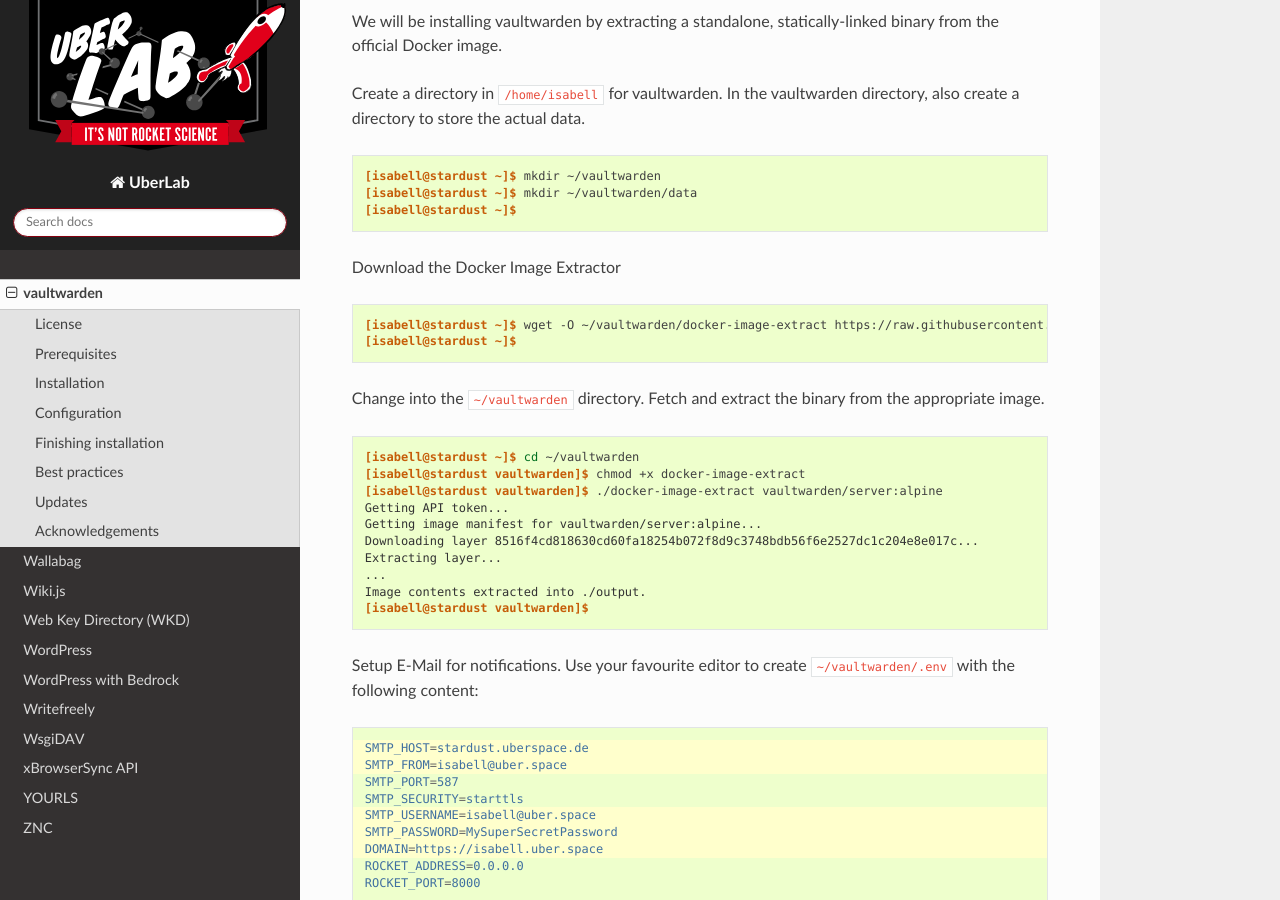
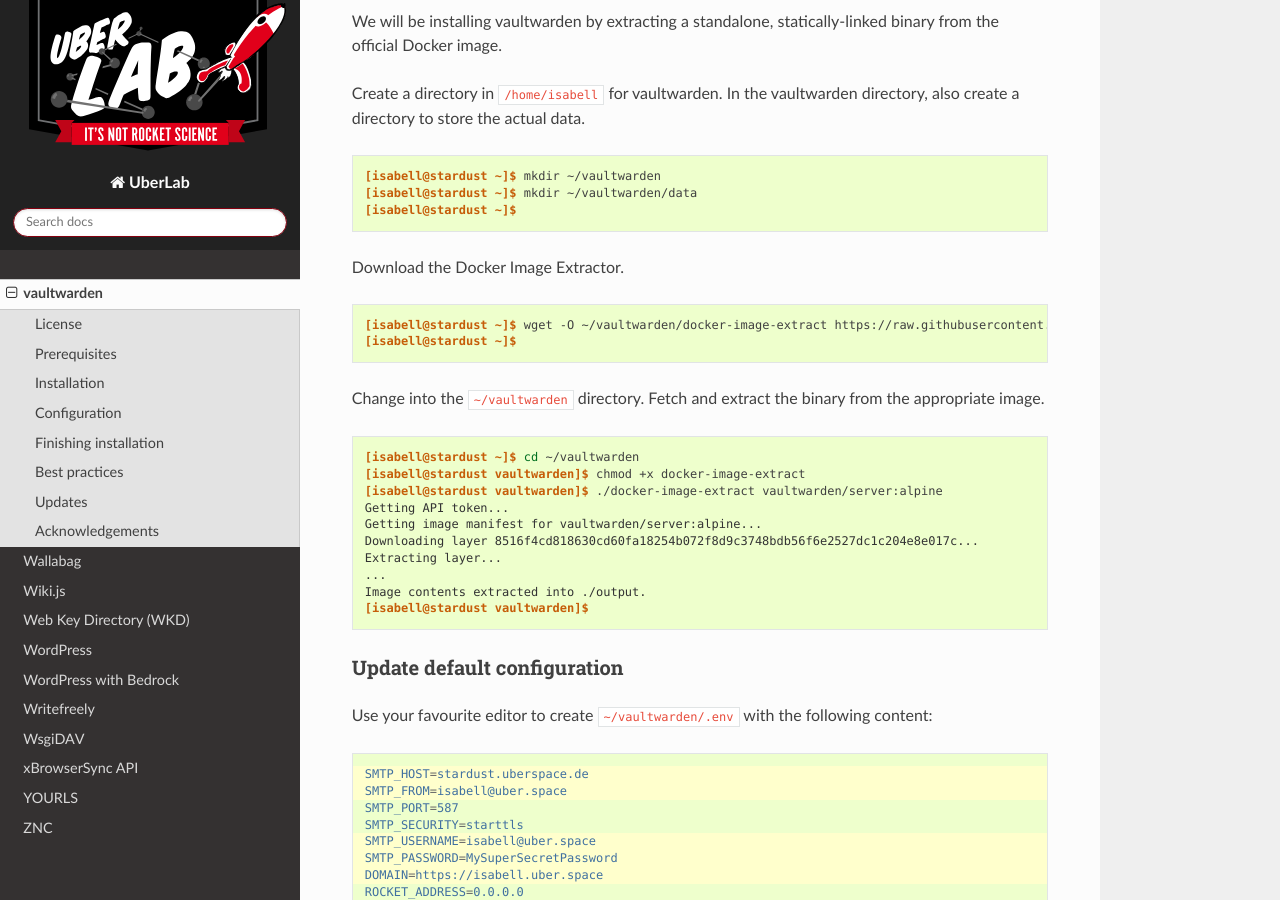
Before and after one commit to Uberspace/lab, a Sphinx documentation site: the page built from source/guide_vaultwarden.rst, in a window 1280 px wide and 900 px high, scrolled down 1990 px. Built offline with Sphinx 7.4.7 and the Read the Docs theme 2.0.0, drawn with Linux system fonts in a browser that asks for light colours; some of the changed text lies outside the part shown.

Commit message:
[vaultwarden] minor updates

```diff
--- a/source/guide_vaultwarden.rst
+++ b/source/guide_vaultwarden.rst
@@ -62,7 +62,7 @@
  [isabell@stardust ~]$ mkdir ~/vaultwarden/data
  [isabell@stardust ~]$
 
-Download the Docker Image Extractor
+Download the Docker Image Extractor.
 
 .. code-block:: console
 
@@ -84,7 +84,9 @@
   Image contents extracted into ./output.
   [isabell@stardust vaultwarden]$
 
-Setup E-Mail for notifications.
+Update default configuration
+----------------------------
+
 Use your favourite editor to create ``~/vaultwarden/.env`` with the following content:
 
 .. code-block:: ini
```
Also changed, not shown: other parts of source/guide_vaultwarden.rst (+2 -2 lines).
